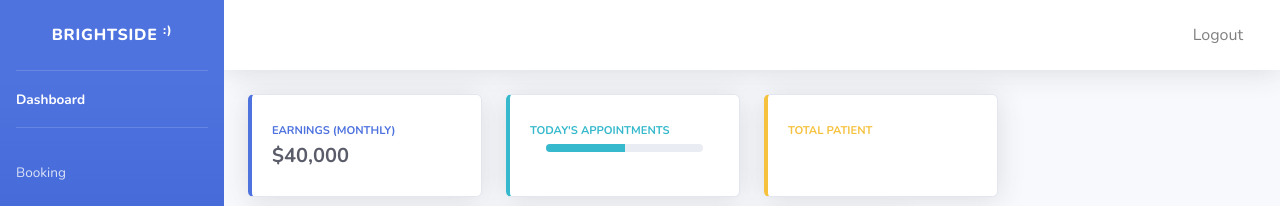
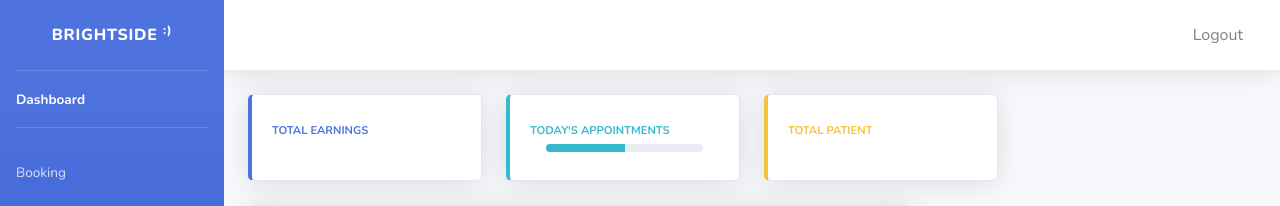
Before and after one commit to amanialmutairi/Bright-Side-New, a Django app: page /brightside/index/count_patient in a window 1280 px wide. Shown: the top 206 px of the page. Run offline with Django 3.2, Linux system fonts and the light colour scheme; data comes from the database, SQL or seed files in the repository; some libraries are stand-ins or nearby versions.

Commit message:
deleted unnecessary import + sum and count 50%

```diff
--- a/brightside/templates/index.html
+++ b/brightside/templates/index.html
@@ -130,8 +130,12 @@
                                     <div class="row no-gutters align-items-center">
                                         <div class="col mr-2">
                                             <div class="text-xs font-weight-bold text-primary text-uppercase mb-1">
-                                                Earnings (Monthly)</div>
-                                            <div class="h5 mb-0 font-weight-bold text-gray-800">$40,000</div>
+                                                Total Earnings </div>
+                                            <div class="h5 mb-0 font-weight-bold text-gray-800">
+                                              {% for x in total %}
+                                              ${{x}}
+                                              {% endfor %}
+                                              </div>
                                         </div>
                                         <div class="col-auto">
 
--- a/brightside/views.py
+++ b/brightside/views.py
@@ -1,20 +1,15 @@
 
 from django.shortcuts import render, redirect, get_object_or_404
 from django.http import HttpResponse
-from django.forms import inlineformset_factory
 from django.contrib.auth.forms import UserCreationForm
 from django.contrib.auth import authenticate, login, logout
 from django.contrib import messages
-from django.contrib.auth.decorators import login_required
-from django.contrib.auth.models import Group
-from .models import Physician
 from datetime import date
 
 
 
 
-from .forms import ReseptionistForm, CreateUserForm, CreateAppointmentAdmin, CreateAppointmentUser
-from .forms import ReseptionistForm, CreateUserForm, PatientForm
+from .forms import  CreateUserForm, CreateAppointmentAdmin, CreateAppointmentUser, PatientForm
 from .models import Patient, Reseptionist, Service, Appointment, Bill, Payment, Physician
 
 # Create your views here.
@@ -25,7 +20,6 @@ def forgot_password(request):
     return render(request, 'forgot-password.html')
 
 def profile_path(request):
-
   return render(request,'profile.html')
 
 def user_profile(request, profile_id):
@@ -79,14 +73,12 @@ def logout_user(request):
     return redirect('login')
 
 
-
+#receptionist dashboard
 def index(request):
     appointment = Appointment.objects.all()
     patient = Patient.objects.all()
-    #total_appointment = Appointment.count()
+    context = {'appointment': appointment, 'patient': patient}
 
-    context = {'appointment': appointment, 'patient': patient}
-    # 'total_appointment':total_appointment
     return render(request, 'index.html', context)
 
 
@@ -95,20 +87,15 @@ def index(request):
   #  context = {'docs': docs}
    # return render(request, 'user_home.html', context)
 
-# requests
-
-
+# Manage Appointment Pathing
 def manage_view(request):
     return render(request, 'manage_apt.html')
 
-# view_calendar
-
-
+# view_calendar pathing
 def calendar(request):
     return render(request, 'calendar.html')
+
 # Admin Booking
-
-
 def booking_admin(request):
     data = {}
     f = CreateAppointmentAdmin(request.POST or None)
@@ -118,9 +105,7 @@ def booking_admin(request):
         return redirect("admin-booking")
     return render(request, 'booking.html', context=data)
 
-# User booking_admin
-
-
+# User Booking
 def booking_user(request):
     data = {}
     f = CreateAppointmentUser(request.POST or None)
@@ -142,7 +127,11 @@ def count_patient(request):
   return render(request, 'index.html', context=data)
 
 def total_earning(request):
+  calc_earning = Appointment.objects.filter(service=id)
   data = {}
+  total = sum[calc_earning.service_price]
+
+  data['total'] = total
   return render(request, 'index.html', context=data)
 
 def delete_appointment(request, apt_id):
```
